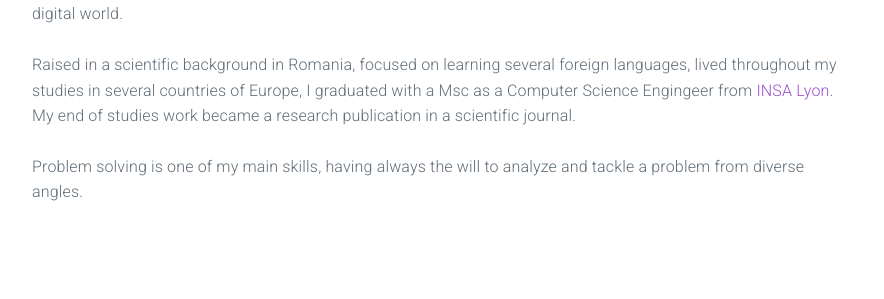
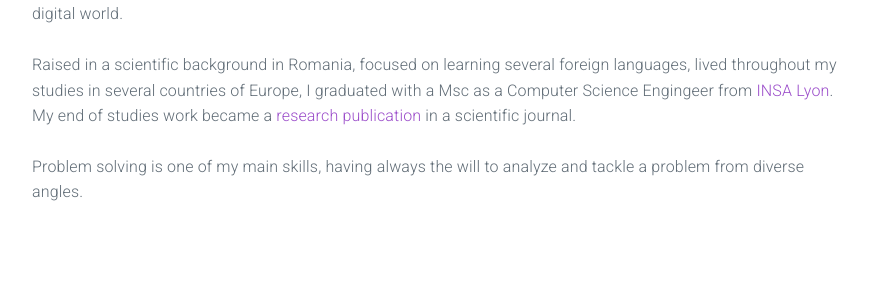
Before and after one commit to lcapatina/personal-website, a Jekyll site: the page built from index.html, in a window 1280 px wide. Shown: the part 681-980 px from the top of the page, without its empty margins (333-1217 px from the left). Built offline with Jekyll 4.4.1, drawn with Linux system fonts in a browser that asks for light colours; nearby versions of some CDN libraries; part of the change alters nothing that is shown.

```diff
--- a/_includes/home.html
+++ b/_includes/home.html
@@ -35,7 +35,7 @@
             languages, lived throughout my studies in several countries of Europe,
             I graduated with a Msc as a Computer Science Engingeer from
             <a href="https://www.insa-lyon.fr/">INSA Lyon</a>.
-            My end of studies work became a research publication in a scientific journal.
+            My end of studies work became a <a href="https://www.researchgate.net/publication/347434230_Analysis_of_Urban_Traffic_Incidents_Through_Road_Network_Features">research publication</a> in a scientific journal.
         </p>
         </p>
         <p>
```
